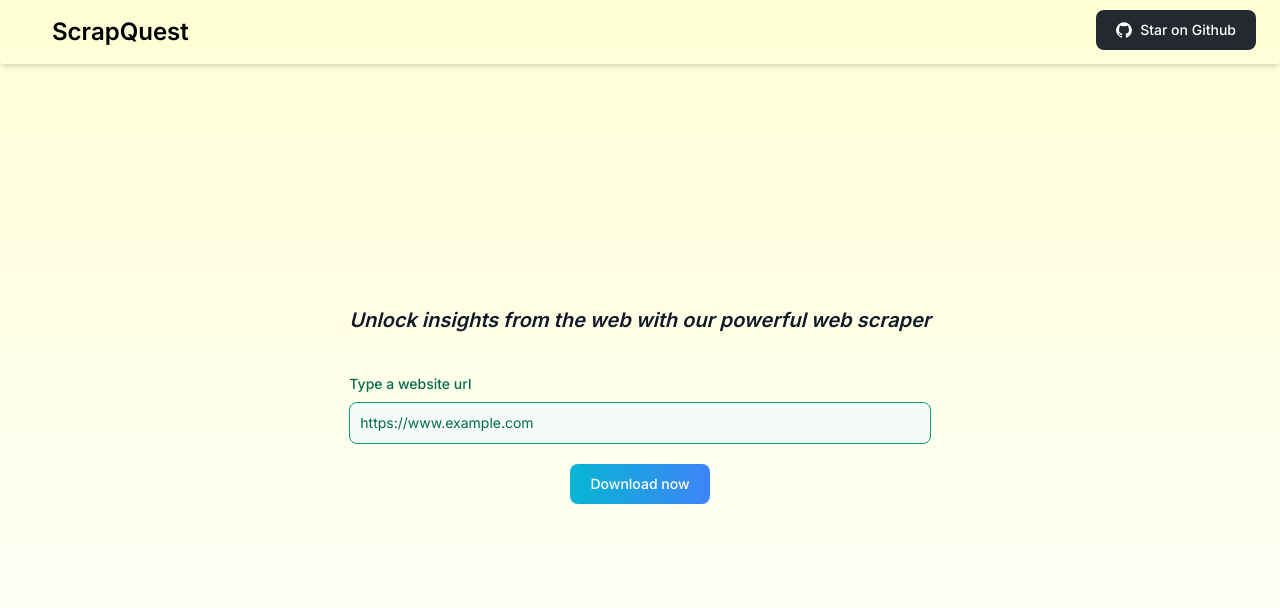
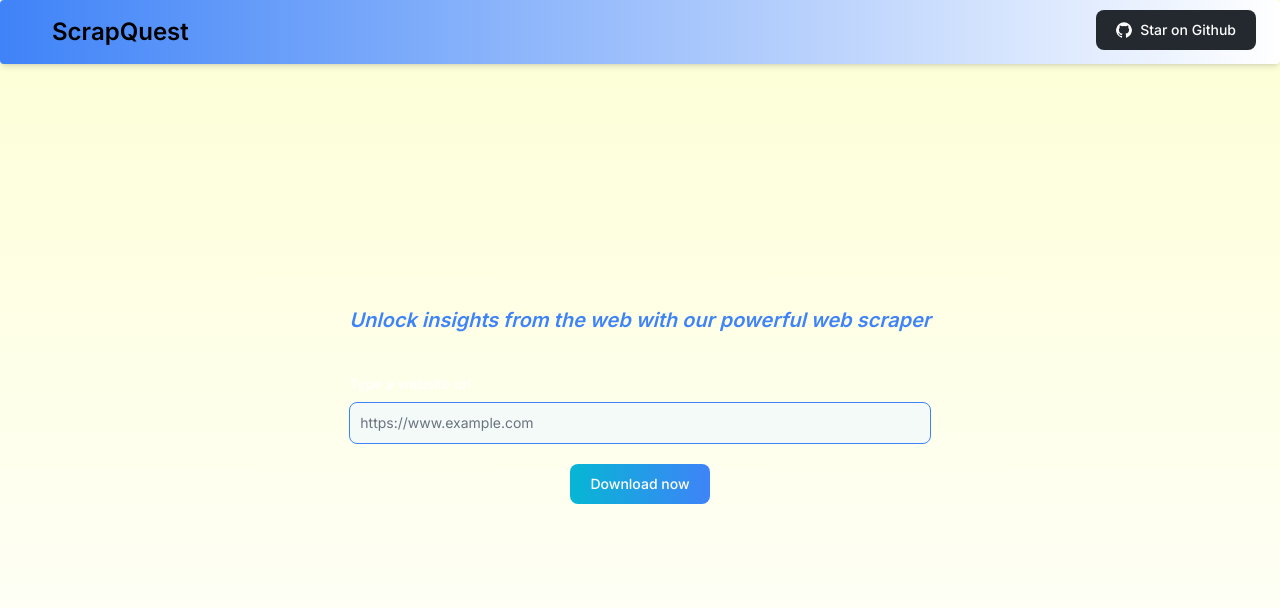
Before and after one commit to Abidsyed25/ScrapQuest, a Next.js app: page / in a window 1280 px wide. Shown: the top 608 px of the page. Built offline with nearby package versions, Linux system fonts and the light colour scheme.

Commit message:
updated main page

```diff
--- a/components/Form.tsx
+++ b/components/Form.tsx
@@ -1,54 +1,50 @@
-"use client"
+"use client";
 
 import { useState } from "react";
 import Snackbar from "./Snackbar";
 
-
-
-
 export default function Form() {
   const [url, seturl] = useState<string>("");
-    const [load,setload] = useState(false);
-    const [err,seterr] = useState<any>(null);
+  const [load, setload] = useState(false);
+  const [err, seterr] = useState<any>(null);
   const update = (e: any) => {
     seturl(e.target.value);
-    }
+  };
 
   const send = async () => {
     setload(true);
-        if(err){
+    if (err) {
       setload(false);
       return;
     }
 
     try {
-            const response = await fetch(process.env.NEXT_PUBLIC_APP||"http://localhost:3000/api", {
+      const response = await fetch(
+        process.env.NEXT_PUBLIC_APP || "http://localhost:3000/api",
+        {
           method: "POST",
           headers: {
-                    "Content-Type": "application/json"
+            "Content-Type": "application/json",
           },
-                body: JSON.stringify({ url })
-            });
-
-
+          body: JSON.stringify({ url }),
+        }
+      );
 
       console.log("Request sent successfully!");
       const data = await response.json();
-            if(data.extractedText){
-            const blob = new Blob([data.extractedText], { type: 'text/plain' });
+      if (data.extractedText) {
+        const blob = new Blob([data.extractedText], { type: "text/plain" });
         const url2 = window.URL.createObjectURL(blob);
-            const a = document.createElement('a');
+        const a = document.createElement("a");
         a.href = url2;
         a.download = "data.txt";
         document.body.appendChild(a);
         a.click();
         window.URL.revokeObjectURL(url2);
-            }
-            else{
-                if(data.urlerror){
+      } else {
+        if (data.urlerror) {
           seterr(data.urlerror);
-                }
-                else{
+        } else {
           seterr("URL cannot be loaded");
         }
 
@@ -57,8 +53,6 @@ export default function Form() {
         }, 3000);
       }
       setload(false);
-
-
     } catch (error: any) {
       console.error("Error:", error.message);
       seterr("Vercel timeout error. Please setup project locally");
@@ -67,18 +61,32 @@ export default function Form() {
       }, 3000);
       setload(false);
     }
-    }
+  };
 
+  return (
+    <>
+      <div className="mb-6">
+        <label className="block mb-2 text-sm font-medium text-white dark:text-white">
+          Type a website url
+        </label>
+        <input
+          onChange={update}
+          type="text"
+          id="success"
+          className="bg-green-50 border border-blue-500 text-blue-900 dark:text-blue-400 placeholder-black-700 dark:placeholder-black-500 text-sm rounded-lg focus:ring-blue-500 focus:border-blue-500 block w-full p-2.5 dark:bg-gray-700 dark:border-blue-500 mb-5"
+          placeholder="https://www.example.com"
+        />
 
-    return <>
-        <div className="mb-6">
-            <label className="block mb-2 text-sm font-medium text-green-700 dark:text-green-500">Type a website url</label>
-            <input onChange={update} type="text" id="success" className="bg-green-50 border border-green-500 text-green-900 dark:text-green-400 placeholder-green-700 dark:placeholder-green-500 text-sm rounded-lg focus:ring-green-500 focus:border-green-500 block w-full p-2.5 dark:bg-gray-700 dark:border-green-500 mb-5" placeholder="https://www.example.com" />
+        <button
+          onClick={send}
+          type="button"
+          className="block text-white bg-gradient-to-r from-cyan-500 to-blue-500 hover:bg-gradient-to-bl focus:ring-4 focus:outline-none focus:ring-cyan-300 dark:focus:ring-cyan-800 font-medium rounded-lg text-sm px-5 py-2.5 text-center mx-auto"
+        >
+          {load ? "Downloading..." : "Download now"}
+        </button>
 
-            <button onClick={send} type="button" className="block text-white bg-gradient-to-r from-cyan-500 to-blue-500 hover:bg-gradient-to-bl focus:ring-4 focus:outline-none focus:ring-cyan-300 dark:focus:ring-cyan-800 font-medium rounded-lg text-sm px-5 py-2.5 text-center mx-auto">{load ? "Downloading...": "Download now"}</button>
-
-           { err &&  <Snackbar state={err} setstate={seterr}/>}
-
+        {err && <Snackbar state={err} setstate={seterr} />}
       </div>
     </>
+  );
 }
--- a/components/Hero.tsx
+++ b/components/Hero.tsx
@@ -2,23 +2,17 @@ import { Blockquote } from "flowbite-react";
 import Form from "./Form";
 import Snackbar from "./Snackbar";
 
-
 export default function Hero() {
-    return <>
-
-
-        <div className="h-5/6 flex flex-col justify-center items-center">
-            <div>
-
-
-                <Blockquote className="text-center my-10">
-                    Unlock insights from the web with our powerful web scraper
-                </Blockquote>
-                <Form/>
-            </div>
+  return (
+    <>
+      <div className="h-5/6 flex flex-col justify-center items-center">
+        <div>
+          <Blockquote className=" text-blue-500 text-center my-10">
+            Unlock insights from the web with our powerful web scraper
+          </Blockquote>
+          <Form />
         </div>
-
-
-
+      </div>
     </>
+  );
 }
--- a/components/Nav.tsx
+++ b/components/Nav.tsx
@@ -1,22 +1,29 @@
-
 import Link from "next/link";
-import { Navbar, NavbarBrand, NavbarCollapse, NavbarLink, NavbarToggle } from "flowbite-react";
+import {
+  Navbar,
+  NavbarBrand,
+  NavbarCollapse,
+  NavbarLink,
+  NavbarToggle,
+} from "flowbite-react";
 import Social from "./Social";
 
 export function Nav() {
   return (
-        <Navbar fluid rounded className="bg-transparent shadow-md max-w-screen-2xl m-auto">
-
-
+    <Navbar
+      fluid
+      rounded
+      className="bg-gradient-to-r from-blue-500 shadow-md max-w-screen-2xl m-auto"
+    >
       <NavbarBrand as={Link} href="/" className="pl-9">
-                <span className="self-center whitespace-nowrap text-2xl font-semibold dark:text-white">ScrapQuest</span>
+        <span className="self-center whitespace-nowrap text-2xl font-semibold dark:text-white">
+          ScrapQuest
+        </span>
       </NavbarBrand>
       <NavbarToggle />
       <NavbarCollapse>
-
-                <Social/>
+        <Social />
       </NavbarCollapse>
-
     </Navbar>
   );
 }
```
Lines whose indentation alone changed are shown as unchanged.
